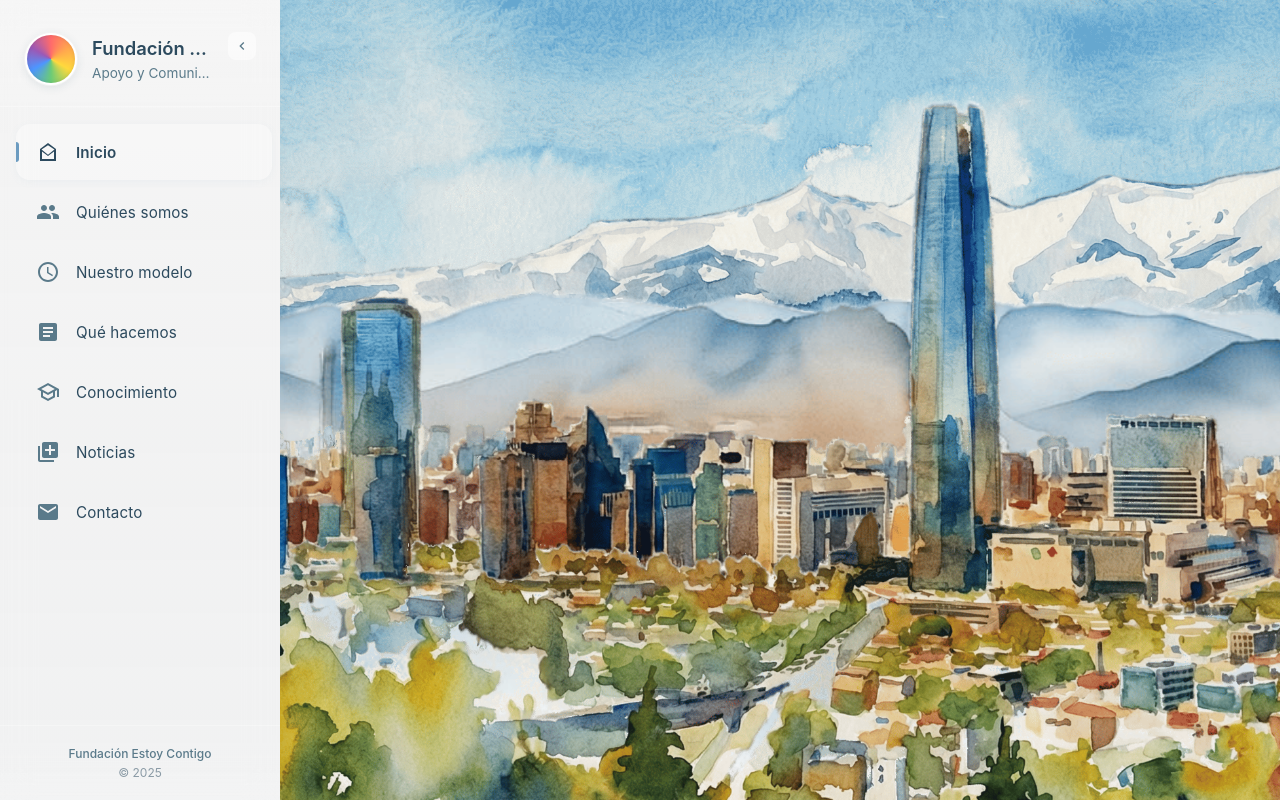
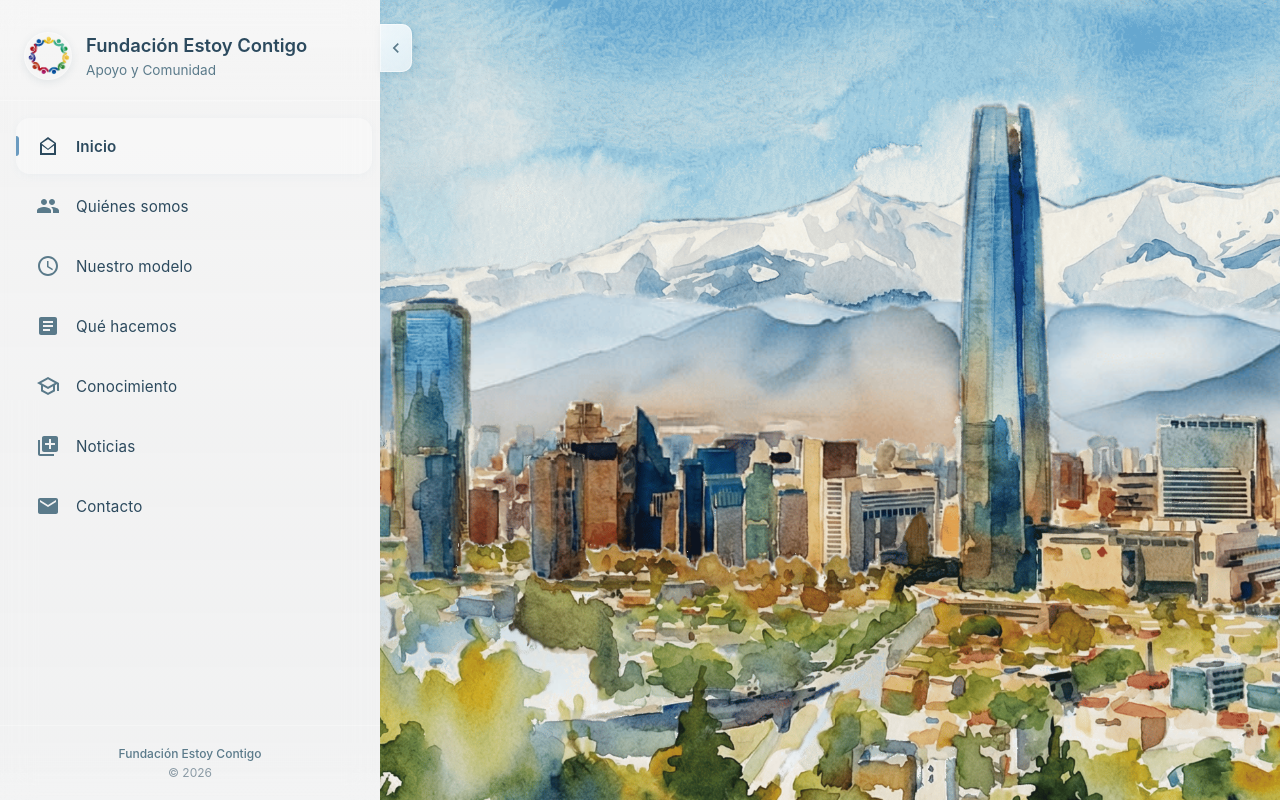
Before and after one commit to brifyai/fundacionestoycontigov2, a React (Vite) app: page / in a window 1280 px wide. Built offline with nearby package versions, Linux system fonts and the light colour scheme.

Commit message:
feat: unificar glassmorphism sidebar Home e interiores, aumentar ancho a 380px, mover botón colapsar fuera del menú, actualizar logo y copyright

```diff
--- a/src/components/SidebarMenu.css
+++ b/src/components/SidebarMenu.css
@@ -27,9 +27,9 @@
   --active-indicator: #6B9BC0;
   --white-soft: rgba(255, 255, 255, 0.85);
 
-  /* Dimensiones */
-  --sidebar-width: 280px;
-  --sidebar-collapsed: 72px;
+  /* Dimensiones - anchos aumentados para mejor presencia visual */
+  --sidebar-width: 380px;
+  --sidebar-collapsed: 120px;
   --header-height: 120px;
   --footer-height: 80px;
 
@@ -55,8 +55,11 @@
   flex-shrink: 0;
   z-index: 1000;
 
-  /* El fondo y efecto de vidrio ahora están en Layout.css */
-  /* Solo mantenemos el layout interno aquí */
+  /* Glassmorphism - mismo estilo para Home e interiores */
+  backdrop-filter: blur(16px) saturate(150%);
+  -webkit-backdrop-filter: blur(16px) saturate(150%);
+  background: linear-gradient(180deg, rgba(255,255,255,0.28) 0%, rgba(245,248,250,0.22) 100%);
+  box-shadow: 1px 0 14px rgba(44, 74, 94, 0.04);
 
   /* Layout interno */
   display: flex;
@@ -70,7 +73,46 @@
 /* Estado colapsado (tablet/desktop) */
 .sidebar-glass.collapsed {
   width: var(--sidebar-collapsed);
-  /* El fondo está en Layout.css */
+  background: linear-gradient(180deg, rgba(255,255,255,0.32) 0%, rgba(245,248,250,0.26) 100%);
+}
+
+/* Ajustes específicos para modo colapsado */
+.sidebar-glass.collapsed .sidebar-header {
+  padding: 24px 12px;
+  justify-content: center;
+}
+
+.sidebar-glass.collapsed .sidebar-logo-container {
+  justify-content: center;
+}
+
+.sidebar-glass.collapsed .sidebar-logo-circle {
+  width: 52px;
+  height: 52px;
+}
+
+.sidebar-glass.collapsed .sidebar-divider {
+  margin: 0 16px;
+}
+
+.sidebar-glass.collapsed .sidebar-nav {
+  padding: 16px 12px;
+}
+
+.sidebar-glass.collapsed .sidebar-menu-item {
+  padding: 16px;
+  justify-content: center;
+  margin: 0;
+}
+
+.sidebar-glass.collapsed .menu-item-icon {
+  margin: 0;
+  width: 28px;
+  height: 28px;
+}
+
+.sidebar-glass.collapsed .sidebar-footer {
+  padding: 20px 12px;
 }
 
 /* Estado mobile - overlay drawer */
@@ -78,7 +120,6 @@
   position: fixed;
   left: 0;
   top: 0;
-  /* El fondo está en Layout.css */
 }
 
 /* ============================================
@@ -204,34 +245,24 @@
   min-width: 0;
 }
 
-/* Círculo multicolor del logo */
+/* Círculo del logo */
 .sidebar-logo-circle {
   width: 48px;
   height: 48px;
   border-radius: 50%;
   flex-shrink: 0;
-  padding: 3px;
-  background: white;
+  overflow: hidden;
+  background: transparent;
   box-shadow:
     0 2px 8px rgba(44, 74, 94, 0.1),
-    inset 0 0 0 1px rgba(0, 0, 0, 0.05);
+    inset 0 0 0 1px rgba(255, 255, 255, 0.3);
 }
 
-.logo-gradient {
+.logo-image {
   width: 100%;
   height: 100%;
+  object-fit: cover;
   border-radius: 50%;
-  background: conic-gradient(
-    from 0deg,
-    #FF6B6B 0deg,
-    #FFA94D 60deg,
-    #FFD93D 120deg,
-    #6BCB77 180deg,
-    #4D96FF 240deg,
-    #9B59B6 300deg,
-    #FF6B6B 360deg
-  );
-  box-shadow: inset 0 0 4px rgba(0, 0, 0, 0.1);
 }
 
 /* Títulos */
@@ -264,33 +295,58 @@
   text-overflow: ellipsis;
 }
 
-/* Botón colapsar/expandir */
-.collapse-toggle {
-  width: 28px;
-  height: 28px;
-  border-radius: 8px;
+/* Botón colapsar/expandir fuera del sidebar */
+.collapse-toggle-outside {
+  position: fixed;
+  top: 24px;
+  left: 0;
+  z-index: 1001;
+
+  width: 32px;
+  height: 48px;
+  border-radius: 0 10px 10px 0;
   border: none;
-  background: rgba(255, 255, 255, 0.5);
+
+  /* Glassmorphism */
+  backdrop-filter: blur(12px) saturate(150%);
+  -webkit-backdrop-filter: blur(12px) saturate(150%);
+  background: linear-gradient(
+    135deg,
+    rgba(255, 255, 255, 0.85) 0%,
+    rgba(245, 248, 250, 0.75) 100%
+  );
+
+  box-shadow:
+    2px 2px 8px rgba(44, 74, 94, 0.1),
+    inset 0 0 0 1px rgba(255, 255, 255, 0.5);
+
   cursor: pointer;
   display: flex;
   align-items: center;
   justify-content: center;
-  flex-shrink: 0;
+
   transition: var(--transition-smooth);
 }
 
-.collapse-toggle:hover {
-  background: var(--accent-hover);
+.collapse-toggle-outside:hover {
+  background: linear-gradient(
+    135deg,
+    rgba(255, 255, 255, 0.95) 0%,
+    rgba(245, 248, 250, 0.85) 100%
+  );
+  box-shadow:
+    3px 3px 12px rgba(44, 74, 94, 0.15),
+    inset 0 0 0 1px rgba(255, 255, 255, 0.6);
 }
 
-.collapse-toggle:focus-visible {
+.collapse-toggle-outside:focus-visible {
   outline: 2px solid var(--active-indicator);
   outline-offset: 2px;
 }
 
 .collapse-icon {
-  width: 18px;
-  height: 18px;
+  width: 20px;
+  height: 20px;
   fill: var(--text-secondary);
   transition: var(--transition-smooth);
 }
@@ -441,10 +497,10 @@
 /* Tooltip para modo colapsado */
 .menu-item-tooltip {
   position: absolute;
-  left: calc(100% + 12px);
+  left: calc(100% + 16px);
   top: 50%;
   transform: translateY(-50%);
-  padding: 8px 14px;
+  padding: 10px 16px;
   background: var(--text-primary);
   color: white;
   font-size: var(--font-size-small);
@@ -473,7 +529,7 @@
 .sidebar-menu-item:hover .menu-item-tooltip {
   opacity: 1;
   visibility: visible;
-  left: calc(100% + 16px);
+  left: calc(100% + 20px);
 }
 
 /* ============================================
@@ -512,7 +568,7 @@
    RESPONSIVE
    ============================================ */
 
-/* Tablet (768px - 1023px) */
+/* Tablet (768px - 1023px) - Modo colapsado */
 @media (max-width: 1023px) and (min-width: 768px) {
   .sidebar-glass {
     width: var(--sidebar-collapsed);
@@ -529,8 +585,8 @@
   }
 
   .sidebar-logo-circle {
-    width: 44px;
-    height: 44px;
+    width: 52px;
+    height: 52px;
   }
 
   .collapse-toggle {
@@ -538,24 +594,27 @@
   }
 
   .sidebar-divider {
-    margin: 0 12px;
+    margin: 0 16px;
   }
 
   .sidebar-nav {
-    padding: 12px 8px;
+    padding: 16px 12px;
   }
 
   .sidebar-menu-item {
-    padding: 14px;
+    padding: 16px;
     justify-content: center;
+    margin: 0;
   }
 
   .menu-item-icon {
     margin: 0;
+    width: 28px;
+    height: 28px;
   }
 
   .sidebar-footer {
-    padding: 16px 12px;
+    padding: 20px 12px;
   }
 }
 
@@ -602,10 +661,10 @@
   }
 }
 
-/* Desktop grande (> 1200px) */
+/* Desktop grande (> 1200px) - ancho aumentado para mejor presencia */
 @media (min-width: 1200px) {
   .sidebar-glass {
-    width: 300px;
+    width: 400px;
   }
 
   .sidebar-title {
@@ -692,3 +751,14 @@
     background: rgba(0, 0, 0, 0.1);
   }
 }
+
+/* ============================================
+   HOME MENU - Mismo glassmorphism que interiores
+   ============================================ */
+/* El sidebar usa el mismo estilo glassmorphism en Home e interiores */
+/* Los estilos visuales están definidos en .sidebar-glass arriba */
+.sidebar-glass.home-menu,
+.sidebar-glass.home-menu.collapsed {
+  /* Mismo glassmorphism que el sidebar estándar */
+  /* No hay diferencias visuales entre Home e interiores */
+}
--- a/src/components/SidebarMenu.jsx
+++ b/src/components/SidebarMenu.jsx
@@ -42,6 +42,7 @@ const menuItems = [
 const SidebarMenu = ({
   onNavigate,
   isInterior = false,
+  isHome = false,
   collapsed: controlledCollapsed,
   onCollapsedChange
 }) => {
@@ -152,13 +153,34 @@ const SidebarMenu = ({
         )}
       </AnimatePresence>
 
+      {/* Botón colapsar/expandir fuera del sidebar (solo tablet/desktop) */}
+      {!isMobile && (
+        <motion.button
+          className={`collapse-toggle-outside ${isCollapsed ? 'collapsed' : ''}`}
+          onClick={toggleCollapse}
+          aria-label={isCollapsed ? 'Expandir menú' : 'Colapsar menú'}
+          title={isCollapsed ? 'Expandir' : 'Colapsar'}
+          initial={{ x: 0 }}
+          animate={{ x: isCollapsed ? 120 : 380 }}
+          transition={{ type: 'spring', damping: 30, stiffness: 300 }}
+        >
+          <svg
+            viewBox="0 0 24 24"
+            className={`collapse-icon ${isCollapsed ? 'collapsed' : ''}`}
+            aria-hidden="true"
+          >
+            <path d="M15.41 7.41L14 6l-6 6 6 6 1.41-1.41L10.83 12z"/>
+          </svg>
+        </motion.button>
+      )}
+
       {/* Sidebar principal */}
       <motion.aside
-        className={`sidebar-glass ${isCollapsed ? 'collapsed' : ''} ${isMobile ? 'mobile' : ''}`}
-        initial={isMobile ? { x: -280 } : { x: 0 }}
+        className={`sidebar-glass ${isCollapsed ? 'collapsed' : ''} ${isMobile ? 'mobile' : ''} ${isHome ? 'home-menu' : ''}`}
+        initial={isMobile ? { x: -380 } : { x: 0 }}
         animate={{
-          x: isMobile ? (isOpen ? 0 : -280) : 0,
-          width: isCollapsed ? 72 : 280
+          x: isMobile ? (isOpen ? 0 : -380) : 0,
+          width: isCollapsed ? 120 : 380
         }}
         transition={{ type: 'spring', damping: 30, stiffness: 300 }}
         role="navigation"
@@ -166,10 +188,14 @@ const SidebarMenu = ({
       >
         {/* Header del sidebar */}
         <header className="sidebar-header">
-          {/* Logo multicolor */}
+          {/* Logo */}
           <div className="sidebar-logo-container">
             <div className="sidebar-logo-circle" aria-hidden="true">
-              <div className="logo-gradient"></div>
+              <img
+                src="/images/logo_menu.png"
+                alt=""
+                className="logo-image"
+              />
             </div>
 
             {/* Títulos (ocultos cuando está colapsado) */}
@@ -188,24 +214,6 @@ const SidebarMenu = ({
               )}
             </AnimatePresence>
           </div>
-
-          {/* Botón colapsar/expandir (solo tablet/desktop) */}
-          {!isMobile && (
-            <button
-              className="collapse-toggle"
-              onClick={toggleCollapse}
-              aria-label={isCollapsed ? 'Expandir menú' : 'Colapsar menú'}
-              title={isCollapsed ? 'Expandir' : 'Colapsar'}
-            >
-              <svg
-                viewBox="0 0 24 24"
-                className={`collapse-icon ${isCollapsed ? 'collapsed' : ''}`}
-                aria-hidden="true"
-              >
-                <path d="M15.41 7.41L14 6l-6 6 6 6 1.41-1.41L10.83 12z"/>
-              </svg>
-            </button>
-          )}
         </header>
 
         {/* Separador */}
@@ -286,7 +294,7 @@ const SidebarMenu = ({
                 transition={{ duration: 0.2 }}
               >
                 <p className="footer-text">Fundación Estoy Contigo</p>
-                <p className="footer-copyright">© 2025</p>
+                <p className="footer-copyright">© 2026</p>
               </motion.div>
             )}
           </AnimatePresence>
```
